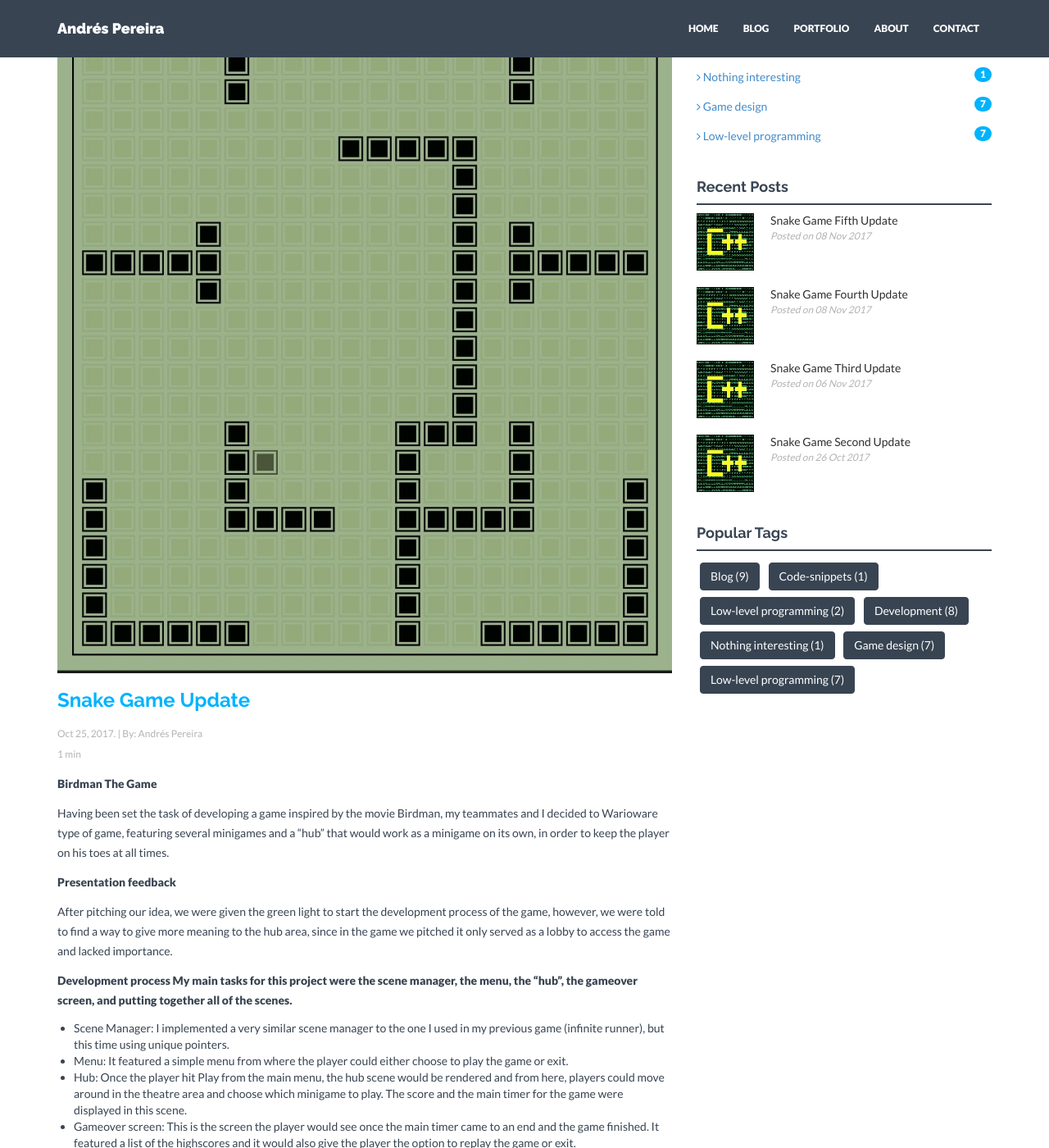
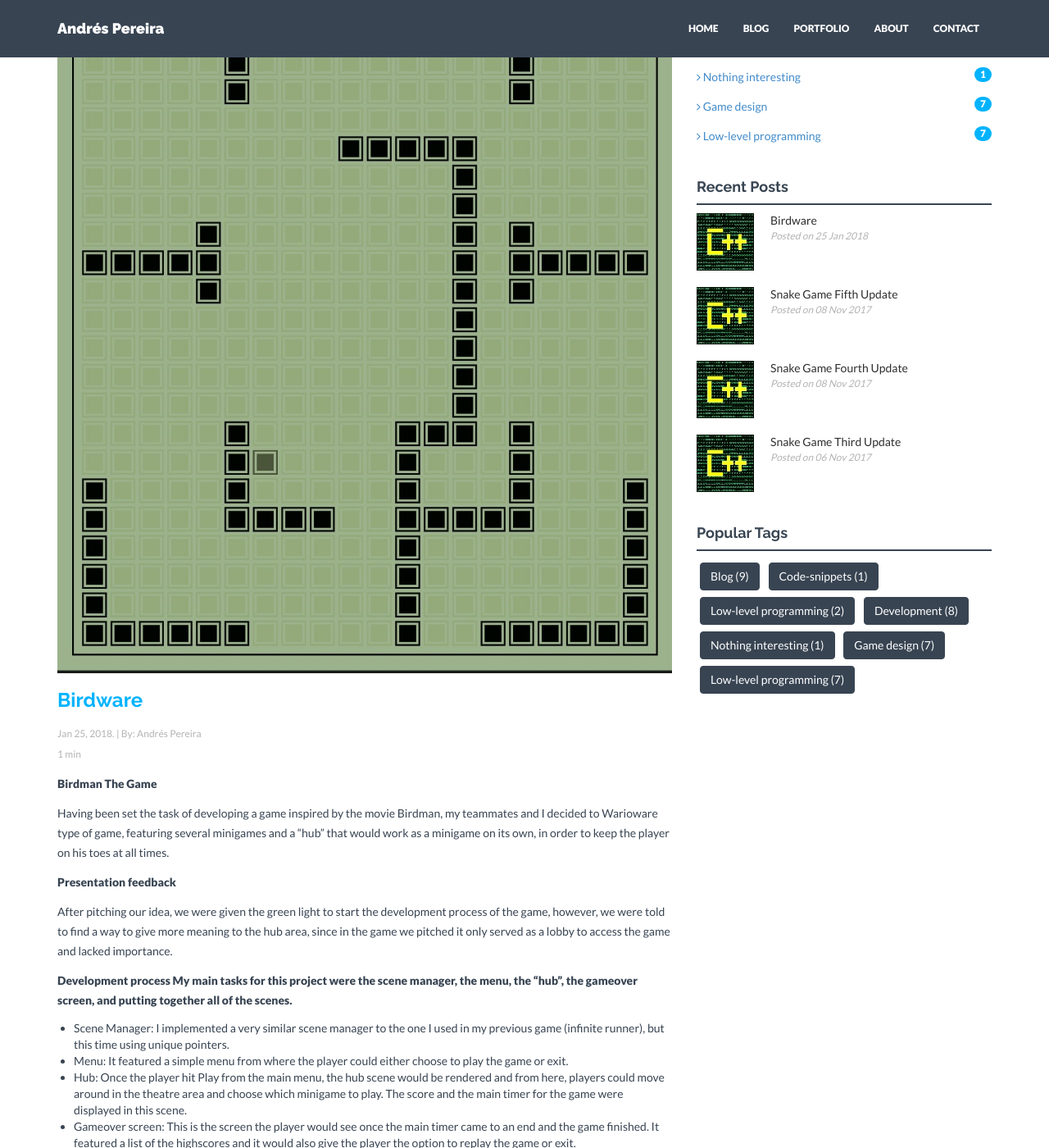
Before and after one commit to AGPO93/AGPO93.github.io, a Jekyll site: the page built from _posts/2018-04-04-BirdmanGame.markdown, in a window 1280 px wide and 1400 px high, scrolled down 468 px. Shown: the whole window at 82% size. Built offline with Jekyll 4.4.1, drawn with Linux system fonts in a browser that asks for light colours; nearby versions of some CDN libraries; some of the changed text lies outside the part shown.

Commit message:
Update 2018-04-04-BirdmanGame.markdown

```diff
--- a/_posts/2018-04-04-BirdmanGame.markdown
+++ b/_posts/2018-04-04-BirdmanGame.markdown
@@ -1,7 +1,7 @@
 ---
 layout: post
-title:  "Snake Game Update"
-date:   2017-10-25 16:54:46
+title:  "Birdware"
+date:   2018-01-25 16:54:46
 author: Andrés Pereira
 categories:
 - Blog
```
